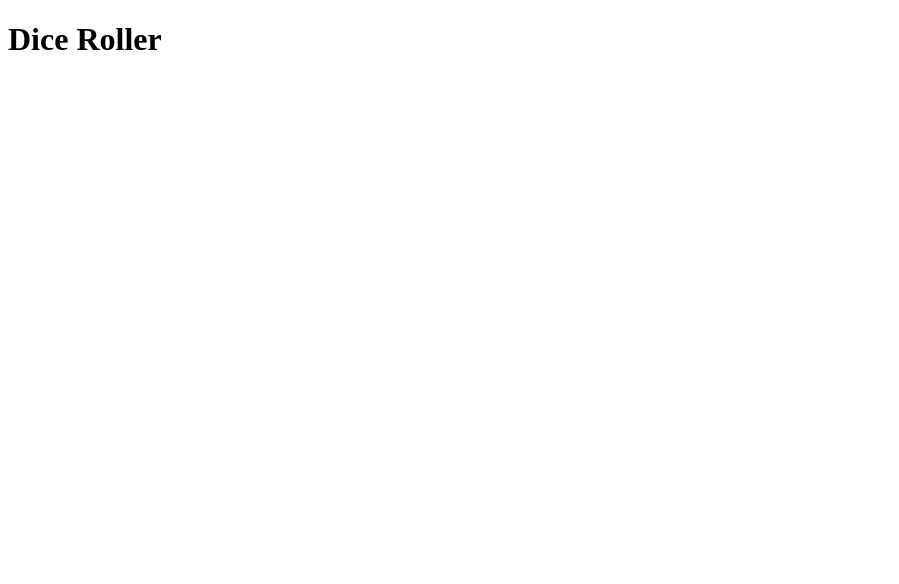
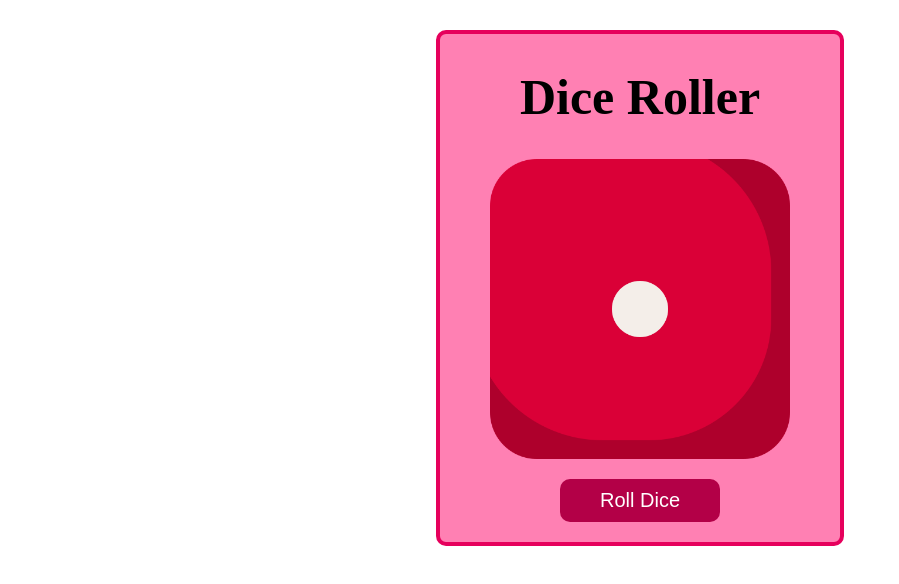
Before and after one commit to rutubondre/Roller-Dice, a plain HTML site: page index.html in a window 1280 px wide. Shown: the whole page, without its empty margins (0-899 px from the left). Drawn offline with Linux system fonts and the light colour scheme.

Commit message:
new change added

```diff
--- a/index.html
+++ b/index.html
@@ -5,13 +5,68 @@
     <meta charset="UTF-8">
     <meta name="viewport" content="width=device-width, initial-scale=1.0">
     <title>Dice Roller</title>
+    <style>
+        .container {
+            width: 400px;
+            border: 4px solid #e6005c;
+            border-radius: 10px;
+            display: block;
+            margin: 30px auto;
+            background-color: #ff80b3;
+        }
+
+        .img-dice {
+            width: 300px;
+            display: block;
+            margin: 20px auto;
+        }
+
+        .btn-roll {
+            display: block;
+            margin: 20px auto;
+            background-color: #b30047;
+            color: #ffff;
+            font-size: 20px;
+            padding: 10px 40px;
+            border-radius: 10px;
+            border: none;
+            cursor: pointer;
+        }
+
+        .heading {
+            text-align: center;
+            font-size: 50px;
+        }
+    </style>
 </head>
 
 <body>
-    <div>
-        <h1>Dice Roller</h1>
+    <div class="container">
+        <h1 class="heading">Dice Roller</h1>
+        <img src="one.png" alt="" class="img-dice" id="img-dice" />
+        <button type="button" class="btn-roll" onclick="rollDice()">Roll Dice</button>
+
     </div>
+    <script>
+        function rollDice() {
+            const min = 1;
+            const max = 6;
+            const randomNumber = Math.round(Math.random() * (max - min)) + min;
+            const diceImg = document.getElementById('img-dice');
 
-</body>
 
-</html>
+            if (randomNumber == 1) {
+                diceImg.src = 'one.png';
+            } else if (randomNumber == 2) {
+                diceImg.src = 'two.png';
+            } else if (randomNumber == 3) {
+                diceImg.src = 'three.png';
+            } else if (randomNumber == 4) {
+                diceImg.src = 'four.png';
+            } else if (randomNumber == 5) {
+                diceImg.src = 'five.png';
+            } else {
+                diceImg.src = 'six.png';
+            }
+        }
+    </script>
```
Also changed, not shown: five.png (added), four.png (added), one.png (added), six.png (added), three.png (added), two.png (added).
